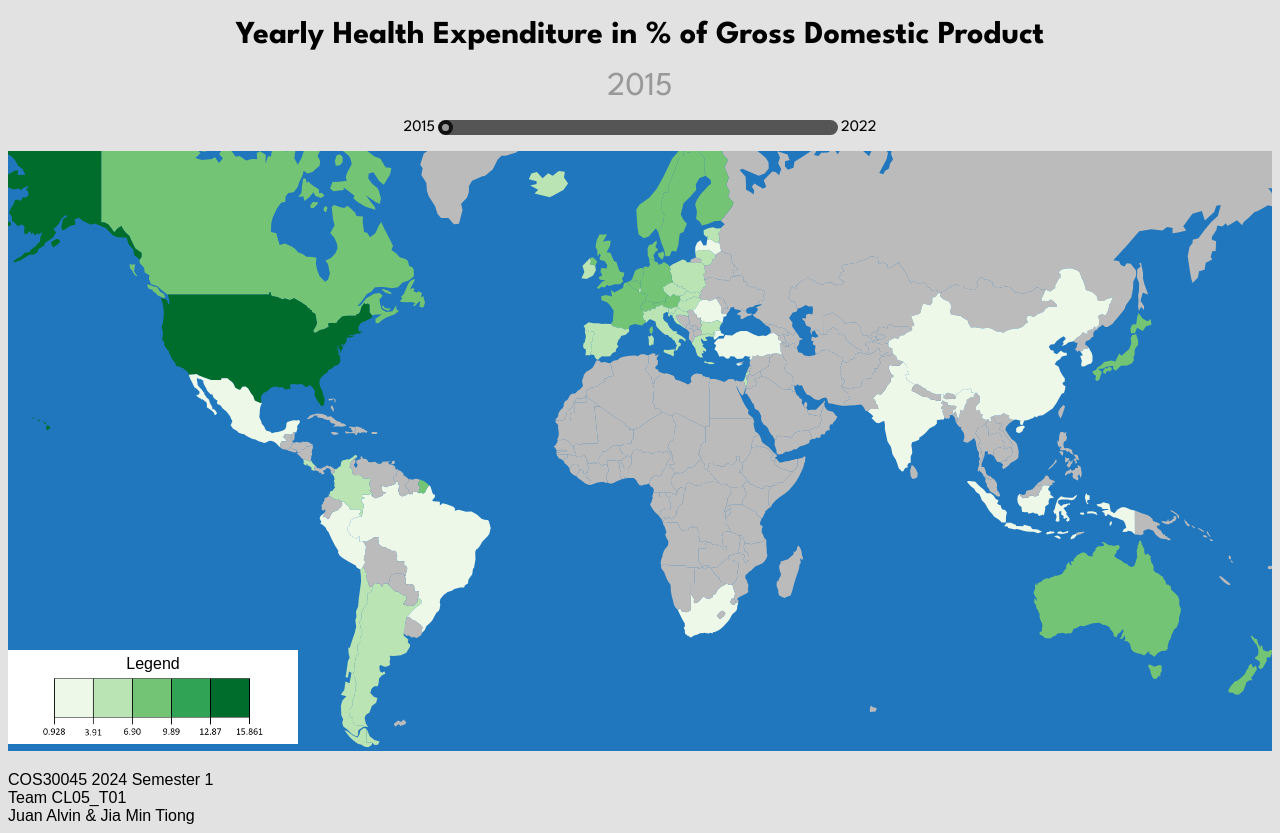
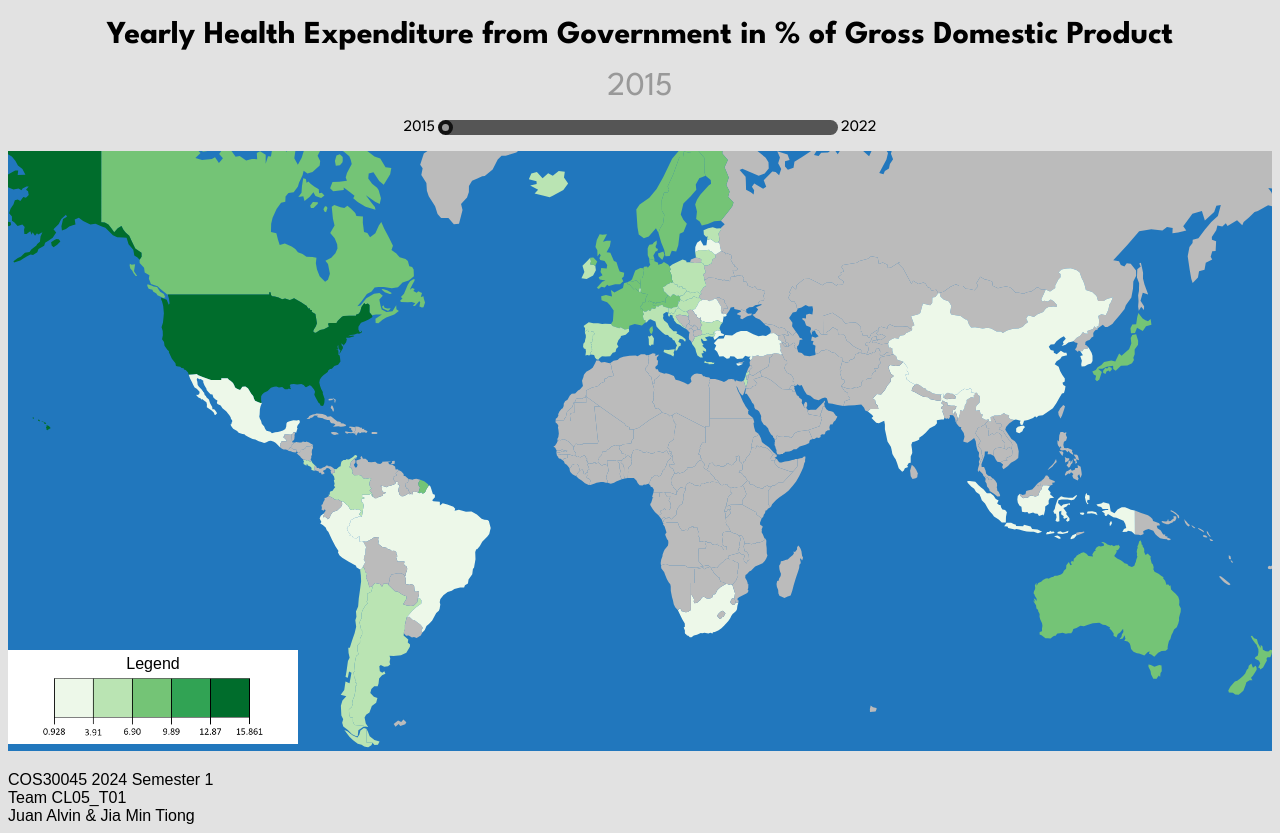
Before and after one commit to JuanAlvin03/dat_vis_team_project, a plain HTML site: page index.html in a window 1280 px wide. Drawn offline with nearby package versions, Linux system fonts and the light colour scheme.

Commit message:
change title a bit
change title to health expenditure from government

```diff
--- a/index.html
+++ b/index.html
@@ -19,7 +19,7 @@
 </head>
 <body>
 
-    <h1>Yearly Health Expenditure in % of Gross Domestic Product</h1>
+    <h1>Yearly Health Expenditure from Government in % of Gross Domestic Product</h1>
 
     <!-- Add a slider -->
     <!--<input type="range" name="mySlider" id="mySlider" min="2015" max="2022" value="2015">-->
```
